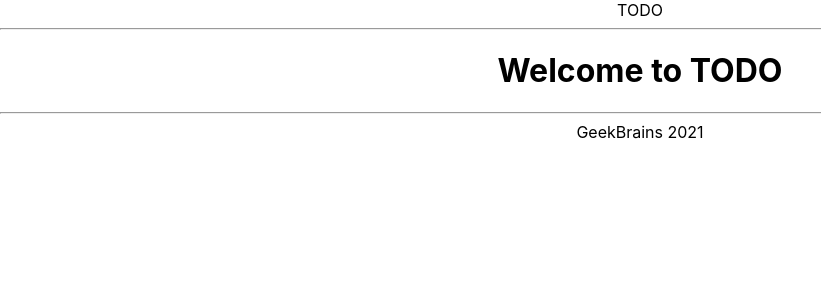
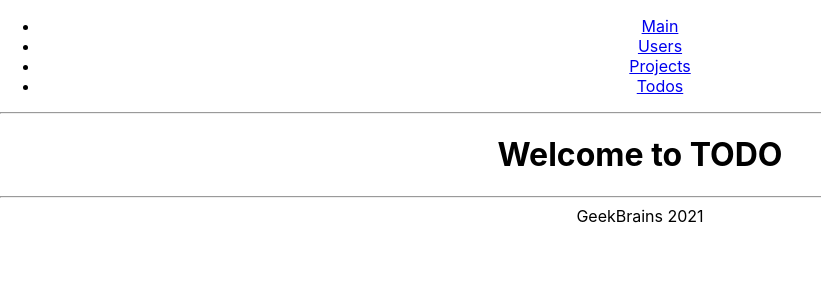
Before and after one commit to SergeiButchak/Todo_GB, a React (Create React App) app in the folder frontend/: page / in a window 1280 px wide. Shown: the top 300 px of the page, without its empty margins (0-821 px from the left). Built offline with nearby package versions, Linux system fonts and the light colour scheme; no server answers.

Commit message:
lesson 5 added main menu

```diff
--- a/frontend/src/components/Main.js
+++ b/frontend/src/components/Main.js
@@ -1,11 +1,29 @@
 import React from "react";
+import {HashRouter, Link} from "react-router-dom";
 
 
 const Main = () => {
     return (
 
         <div className="main">
-            TODO
+            <HashRouter>
+                <nav>
+                    <ul>
+                        <li>
+                            <Link to="/">Main</Link>
+                        </li>
+                        <li>
+                            <Link to="/users">Users</Link>
+                        </li>
+                        <li>
+                            <Link to="/projects">Projects</Link>
+                        </li>
+                        <li>
+                            <Link to="/todo">Todos</Link>
+                        </li>
+                    </ul>
+                </nav>
+            </HashRouter>
             <hr/>
         </div>
     )
```
